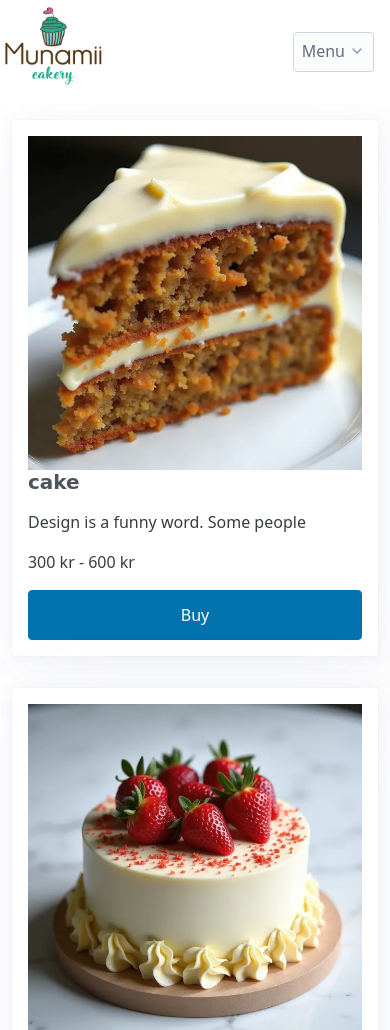
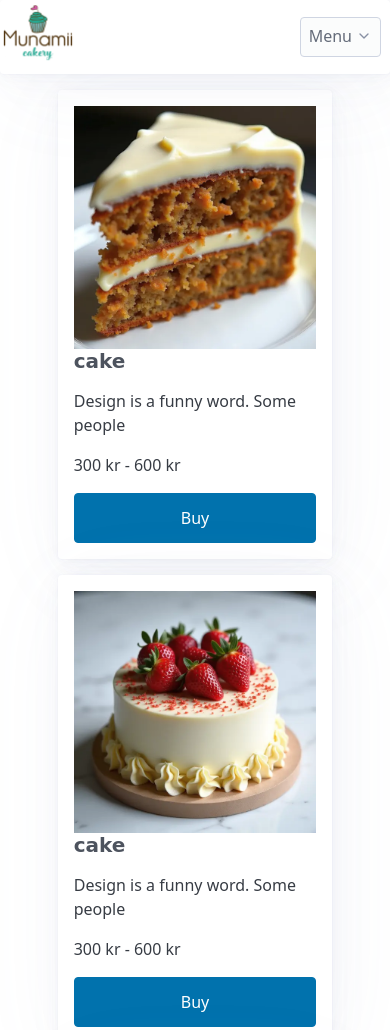
Before and after one commit to PMC/Bakery-lab, a plain HTML site: page cupcakes.html in a window 390 px wide. Shown: the top 1030 px of the page. Drawn offline with Linux system fonts and the light colour scheme.

Commit message:
updated nav, smaller

```diff
--- a/css/custom.css
+++ b/css/custom.css
@@ -26,13 +26,14 @@
 }
 
 .grid-products-list {
-  grid-template-columns: repeat(auto-fill, 40ch);
+  grid-template-columns: repeat(auto-fill, 30ch);
   justify-content: center;
 }
 
 .product-card {
   display: grid;
   grid-template-columns: 1fr;
+  margin: 0 0 0 0;
 
   img {
     object-fit: contain;
@@ -49,6 +50,10 @@
   top: 0;
   left: 0;
   background-color: var(--pico-background-color);
+  margin-bottom: 0px;
+  padding: 1px;
+  border-radius: var(--pico-border-radius);
+  box-shadow: var(--pico-box-shadow);
 }
 
 @media screen and (max-width: 500px) {
@@ -56,7 +61,7 @@
     display: none;
   }
   .displayOnMobile {
-    display: inline;
+    display: contents;
   }
 }
 
```
